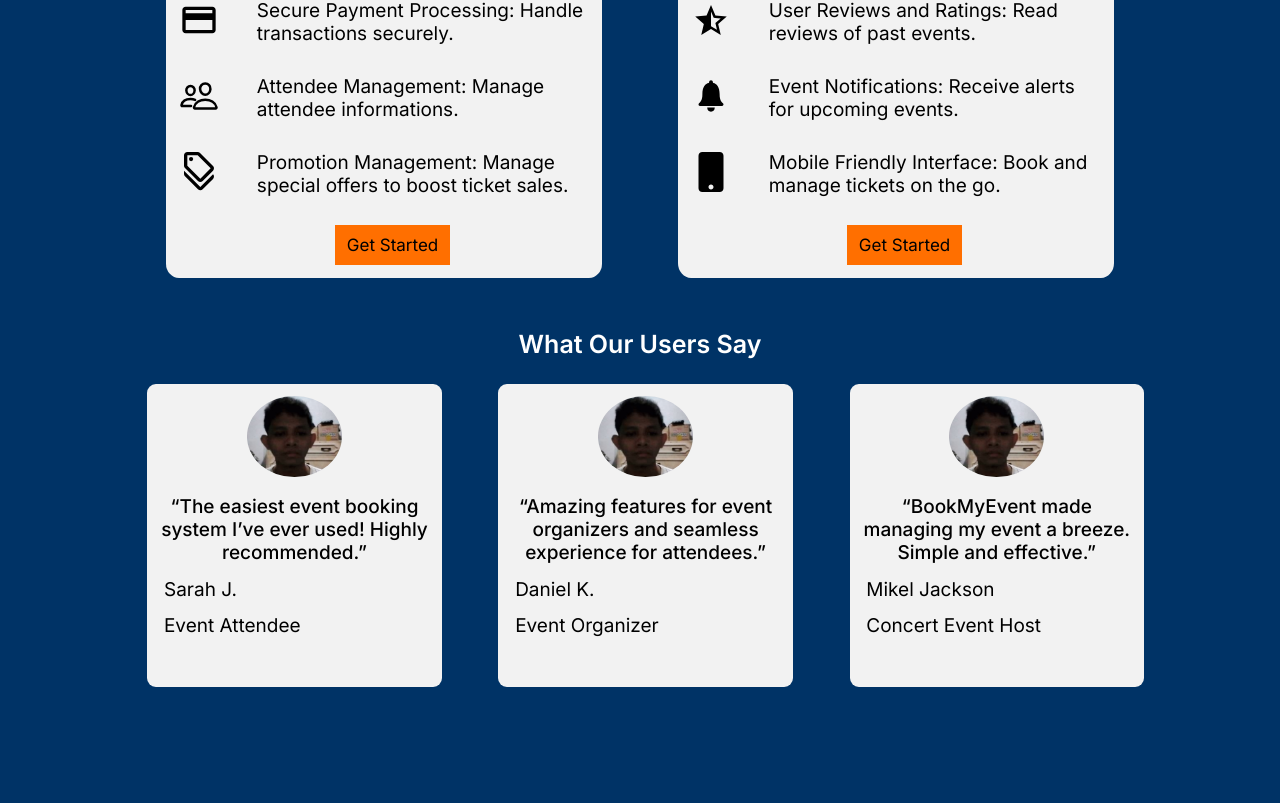
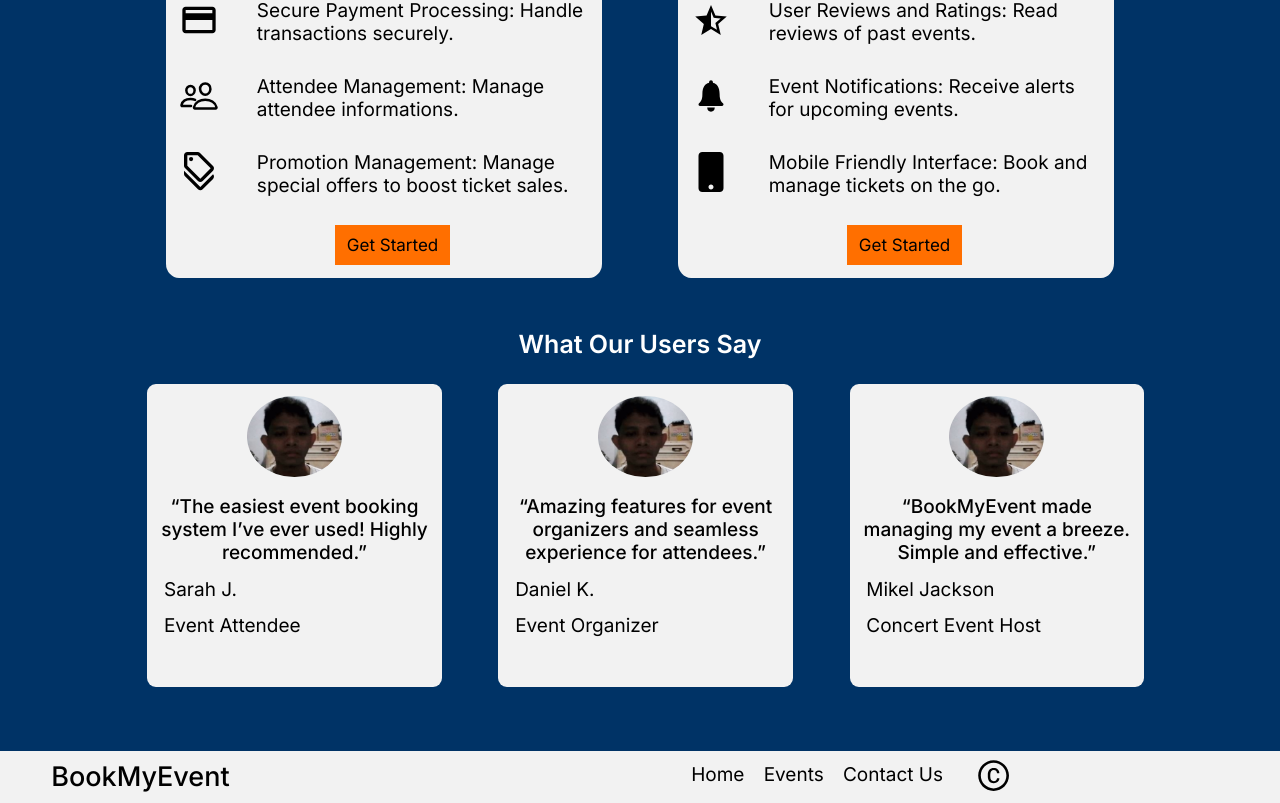
Before and after one commit to PrannavP/BookMyTicket-Frontend, a React (Vite) app: page / in a window 1280 px wide. Shown: the part 773-1576 px from the top of the page. Before the commit the page ends 1524 px from the top, so only its background shows below. Built offline with nearby package versions, Linux system fonts and the light colour scheme.

Commit message:
Footer Complete

```diff
--- a/src/App.jsx
+++ b/src/App.jsx
@@ -15,6 +15,10 @@ const router = createBrowserRouter([
 	{
 		path: '/events',
 		element: <EventsPage />
+	},
+	{
+		path: '/contactus',
+		element: <div>contact us page is getting build...</div>
 	}
 ]);
 
--- /dev/null
+++ b/src/components/homepage/Footer.jsx
@@ -0,0 +1,33 @@
+import { Link } from 'react-router-dom';
+
+import { IconContext } from 'react-icons';
+
+import { AiOutlineCopyright } from "react-icons/ai";
+
+import '../../styles/footer.css'
+
+const Footer = () => {
+    return(
+        <footer>
+            <div className="footer-brand-container">
+                <h3>BookMyEvent</h3>
+            </div>
+
+            <div className="footer-links-container">
+                <ul className="footer-links">
+                    <li className="footer-link"><Link to="/">Home</Link></li>
+                    <li className="footer-link"><Link to="/events">Events</Link></li>
+                    <li className="footer-link"><Link to="/contactus">Contact Us</Link></li>
+                </ul>
+            </div>
+
+            <div className="footer-copyright-container">
+                <IconContext.Provider value={{ size: "2.2em" }}>
+                    <AiOutlineCopyright />
+                </IconContext.Provider>
+            </div>
+        </footer>
+    );
+};
+
+export default Footer;
--- a/src/pages/EventsPage.jsx
+++ b/src/pages/EventsPage.jsx
@@ -1,10 +1,7 @@
-import EventDetailsCard from "../components/EventDetailsCard";
-
 const EventsPage = () => {
     return(
         <>
             <h1>Events Page</h1>
-            <EventDetailsCard />
         </>
     )
 };
--- a/src/pages/HomePage.jsx
+++ b/src/pages/HomePage.jsx
@@ -2,6 +2,7 @@ import NavBar from "../components/homepage/NavBar";
 import HeroSection from '../components/homepage/HeroSection';
 import FeaturesSection from "../components/homepage/FeaturesSection";
 import Testimonials from "../components/homepage/Testimonials";
+import Footer from "../components/homepage/Footer";
 
 const HomePage = () => {
     return(
@@ -10,6 +11,7 @@ const HomePage = () => {
 			<HeroSection />
 			<FeaturesSection />
 			<Testimonials />
+			<Footer />
 		</>
     )
 };
--- /dev/null
+++ b/src/styles/footer.css
@@ -0,0 +1,40 @@
+footer{
+    background-color: #F2F2F2;
+    height: 6.5vh;
+}
+
+
+footer div{
+    display: inline-block;
+}
+
+.footer-brand-container{
+    margin-left: 4%;
+    margin-top: 0.4%;
+}
+
+.footer-brand-container h3{
+    font-size: 27px;
+    padding-top: 2%;
+    font-weight: 500;
+}
+
+.footer-links-container{
+    width: 30%;
+    margin-top: 1.1%;
+    margin-right: 16%;
+    float: right;
+}
+
+.footer-links > li{
+    display: inline-block;
+    padding-right: 5%;
+    font-size: 19px;
+    margin-top: -10px;
+}
+
+.footer-copyright-container{
+    float: right;
+    margin-right: -25%;
+    margin-top: 0.5%;
+}
```
Also changed, not shown: src/components/eventspage/EventDetailsCard.jsx (renamed from src/components/EventDetailsCard.jsx).
